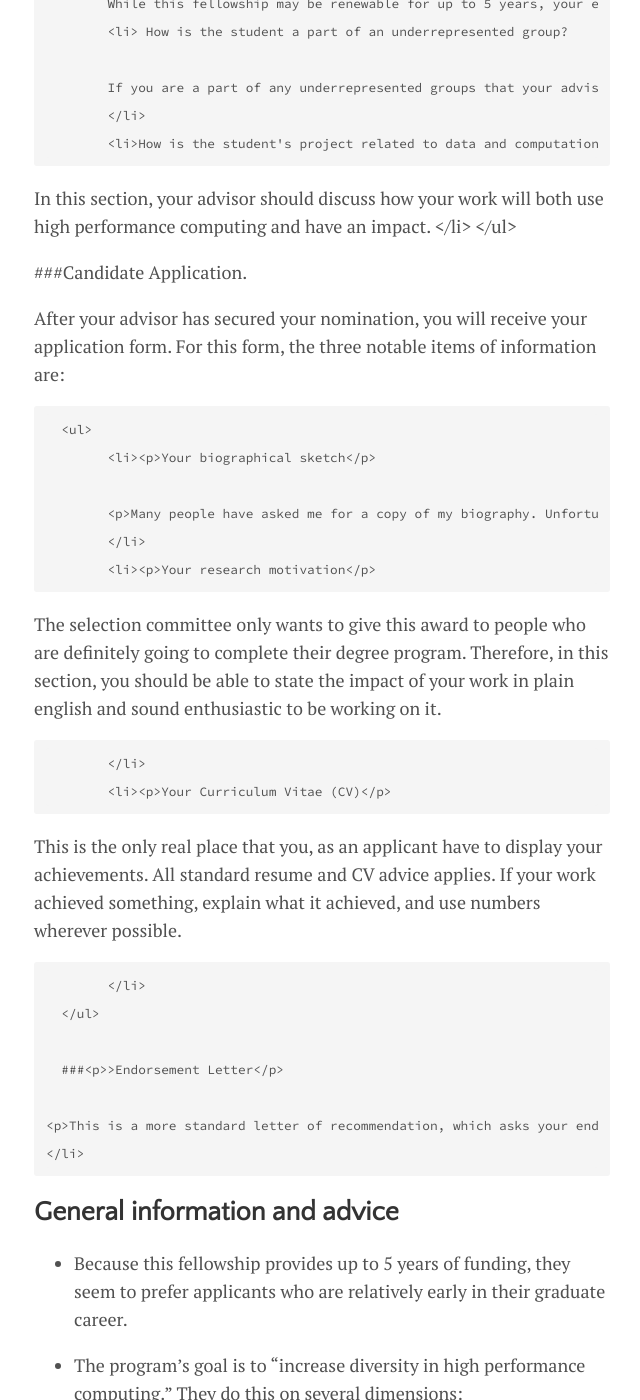
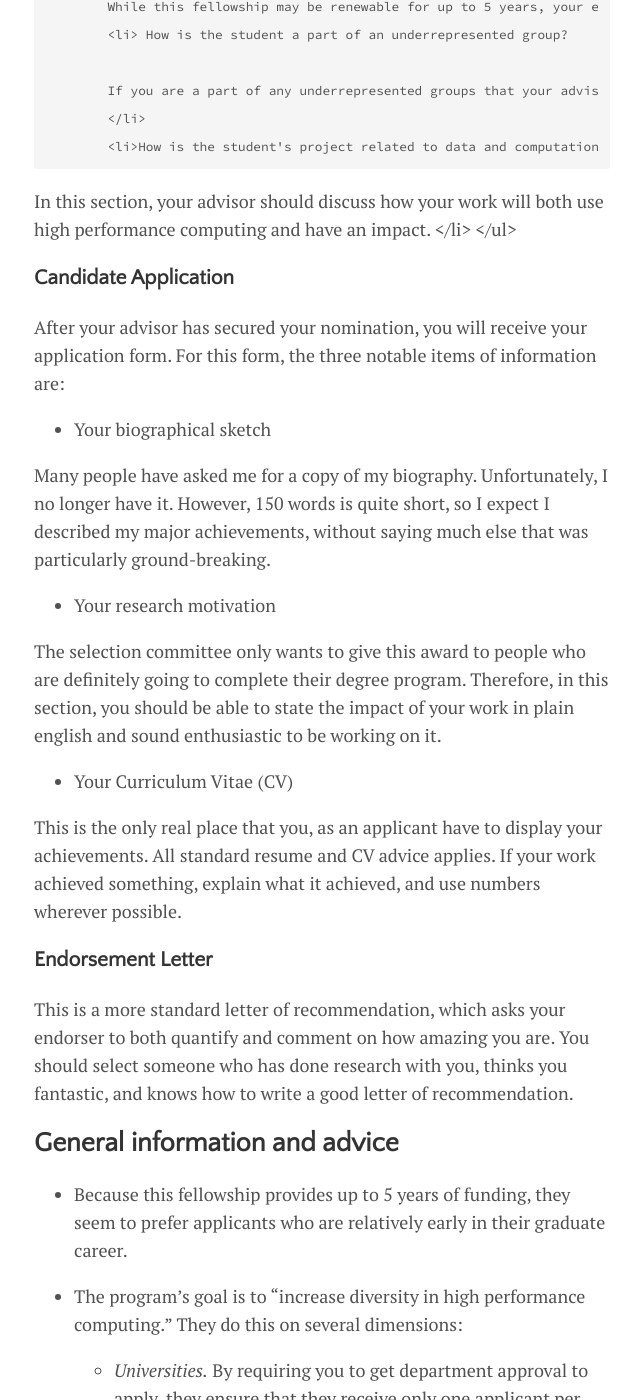
Before and after one commit to dhanus/dhanus.github.io, a Jekyll site: the page built from _posts/2017-04-29-acm-intel-fellowship.markdown, in a window 1280 px wide and 1400 px high, scrolled down 1171 px. Shown: the whole window, without its empty margins (318-958 px from the left). Built offline with Jekyll 4.4.1, drawn with Linux system fonts in a browser that asks for light colours; nearby versions of some CDN libraries; some of the changed text lies outside the part shown.

Commit message:
fix formatting again

```diff
--- a/_posts/2017-04-29-acm-intel-fellowship.markdown
+++ b/_posts/2017-04-29-acm-intel-fellowship.markdown
@@ -18,9 +18,10 @@ The application has three parts, each of which needs to be completed by a differ
 ## Application Walkthrough
 
 
-###Advisor Nomination Letter
+### Advisor Nomination Letter
 
-<p>Only one student per department can apply for this fellowship, so your advisor will usually need to check with your department before nominating you. They will also answer a number of demographic questions and two short essays. A few questions of note are:</p>
+Only one student per department can apply for this fellowship, so your advisor will usually need to check with your department before nominating you. They will also answer a number of demographic questions and two short essays. A few questions of note are:
+
 	    <ul>
 		<li>What is the student's graduation year?
 
@@ -35,28 +36,26 @@ In this section, your advisor should discuss how your work will both use high pe
 		</li>
 	    </ul>
 
-###Candidate Application.
+### Candidate Application
 
-<p>After your advisor has secured your nomination, you will receive your application form. For this form, the three notable items of information are:</p>
-      <ul>
-		<li><p>Your biographical sketch</p>
+After your advisor has secured your nomination, you will receive your application form. For this form, the three notable items of information are:
 
-		<p>Many people have asked me for a copy of my biography. Unfortunately, I no longer have it. However, 150 words is quite short, so I expect I described my major achievements, without saying much else that was particularly ground-breaking.</p>
-		</li>
-		<li><p>Your research motivation</p>
+* Your biographical sketch
 
-<p>The selection committee only wants to give this award to people who are definitely going to complete their degree program. Therefore, in this section, you should be able to state the impact of your work in plain english and sound enthusiastic to be working on it.</p>
-		</li>
-		<li><p>Your Curriculum Vitae (CV)</p>
+Many people have asked me for a copy of my biography. Unfortunately, I no longer have it. However, 150 words is quite short, so I expect I described my major achievements, without saying much else that was particularly ground-breaking.
 
-<p>This is the only real place that you, as an applicant have to display your achievements. All standard resume and CV advice applies. If your work achieved something, explain what it achieved, and use numbers wherever possible.</p>
-		</li>
-      </ul>
+* Your research motivation
 
-      ###<p>>Endorsement Letter</p>
+The selection committee only wants to give this award to people who are definitely going to complete their degree program. Therefore, in this section, you should be able to state the impact of your work in plain english and sound enthusiastic to be working on it.
 
-	<p>This is a more standard letter of recommendation, which asks your endorser to both quantify and comment on how amazing you are. You should select someone who has done research with you, thinks you fantastic, and knows how to write a good letter of recommendation.</p>
-	</li>
+* Your Curriculum Vitae (CV)
+
+This is the only real place that you, as an applicant have to display your achievements. All standard resume and CV advice applies. If your work achieved something, explain what it achieved, and use numbers wherever possible.
+
+
+### Endorsement Letter
+
+This is a more standard letter of recommendation, which asks your endorser to both quantify and comment on how amazing you are. You should select someone who has done research with you, thinks you fantastic, and knows how to write a good letter of recommendation.
 
 
 ## General information and advice
```
